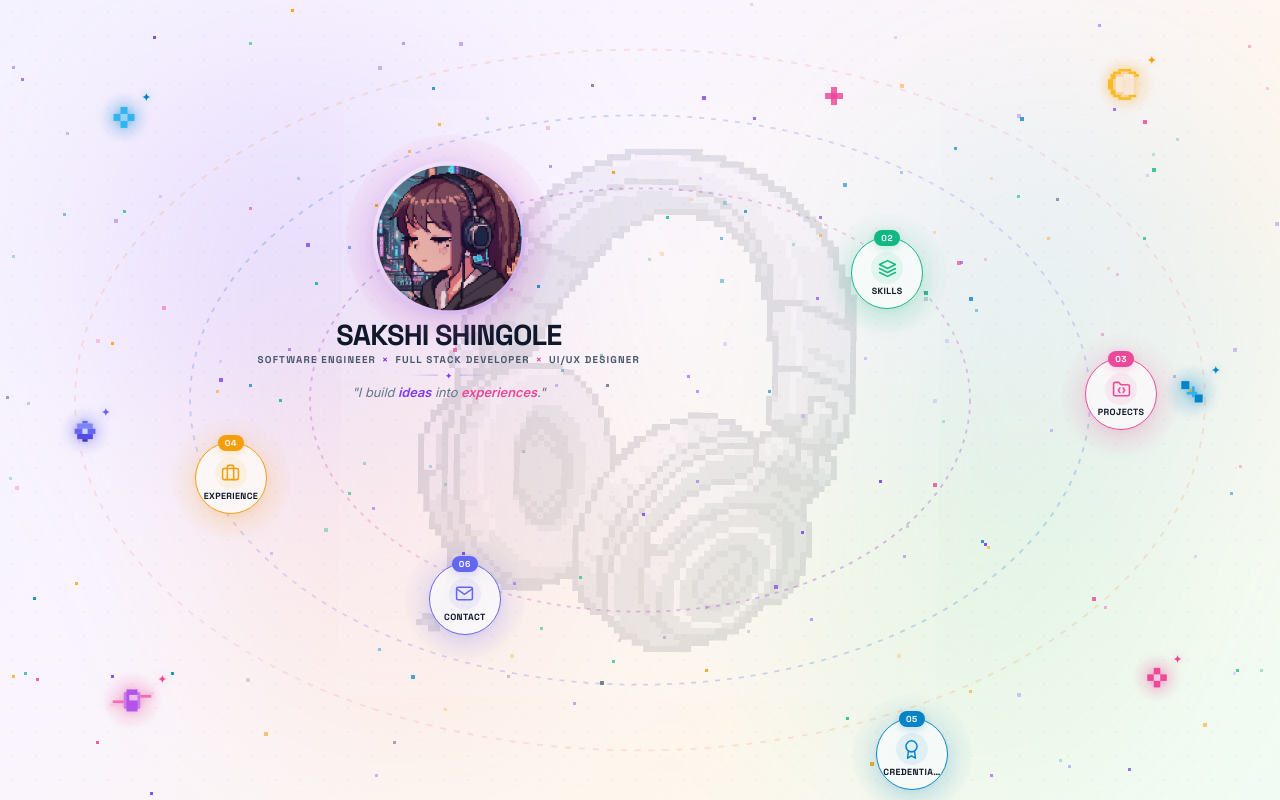
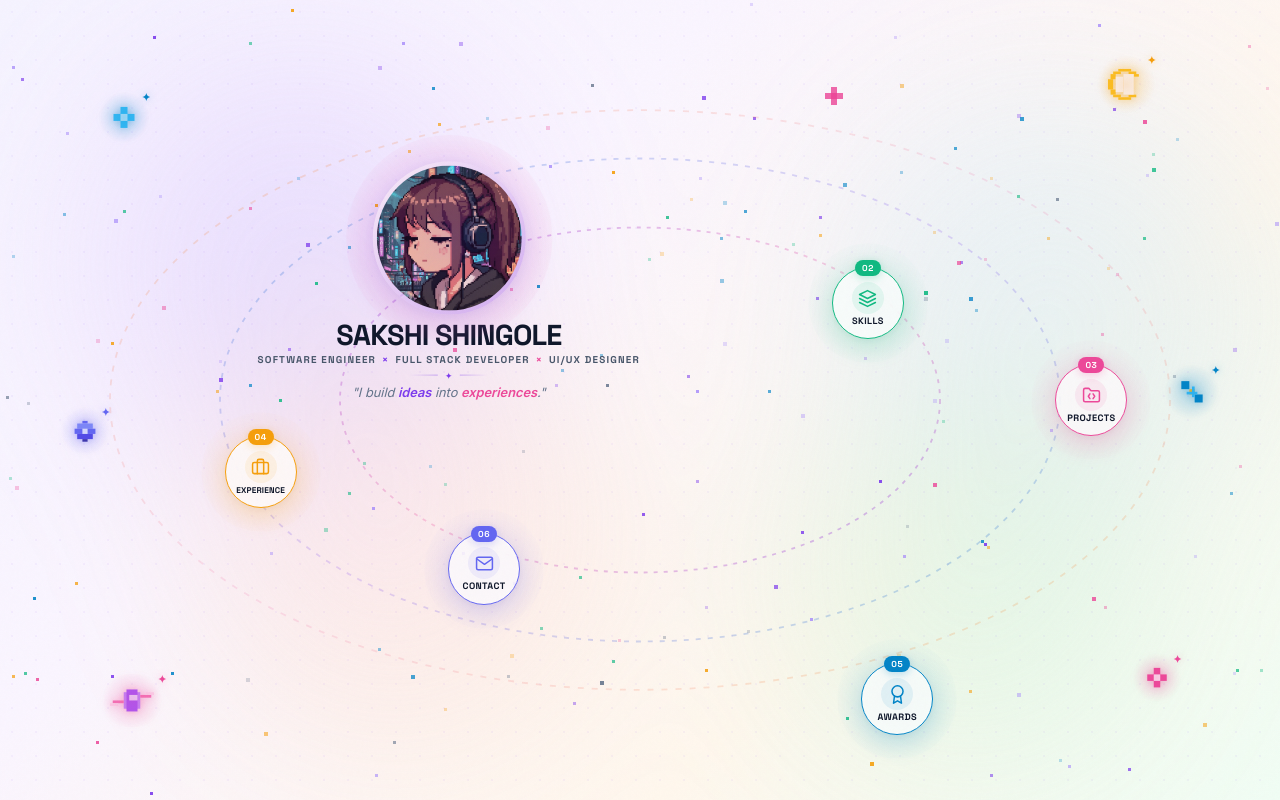
Before and after one commit to sakshi1013-coder/portfolio--hackathon, a Next.js app: page / in a window 1280 px wide. Built offline with nearby package versions, Linux system fonts and the light colour scheme; a web font is replaced by a local one.

Commit message:
fix: resolve node text clipping, optimize orbit radii for viewport fit, and remove background headphone watermark

```diff
--- a/src/components/OrbitHub.tsx
+++ b/src/components/OrbitHub.tsx
@@ -115,7 +115,7 @@ export const PLANETS: PlanetDef[] = [
   {
     id: 'certificates',
     num: '05',
-    shortTitle: 'CREDENTIALS',
+    shortTitle: 'AWARDS',
     titleLines: ['CERTIFICATES &', 'ACHIEVEMENTS'],
     desc: 'Verified AWS credentials, hackathon victories, and academic milestones.',
     href: '/certificates',
@@ -424,16 +424,14 @@ function PlanetNode({
             <span
               style={{
                 fontFamily: 'var(--font-space-grotesk)',
-                fontSize: 'clamp(0.56rem, 0.62vw, 0.68rem)',
+                fontSize: planet.shortTitle.length > 8 ? 'clamp(0.52rem, 0.58vw, 0.64rem)' : 'clamp(0.58rem, 0.64vw, 0.7rem)',
                 fontWeight: 800,
-                letterSpacing: '0.04em',
+                letterSpacing: planet.shortTitle.length > 8 ? '0.02em' : '0.04em',
                 color: '#0F172A',
                 textTransform: 'uppercase',
                 lineHeight: 1,
                 textAlign: 'center',
-                maxWidth: '92%',
-                overflow: 'hidden',
-                textOverflow: 'ellipsis',
+                maxWidth: '96%',
                 whiteSpace: 'nowrap',
               }}
             >
@@ -726,17 +724,17 @@ export default function OrbitHub({ initialSectionId }: { initialSectionId?: stri
   if (!mounted) return null;
   const isMobile = dims.w < 1080;
 
-  const maxAvailableX = (dims.w * 0.5) - 40;
-  const maxAvailableY = (dims.h * 0.5) - 35;
+  const maxAvailableX = (dims.w * 0.5) - 60;
+  const maxAvailableY = (dims.h * 0.5) - 55;
 
-  const r0_x = Math.max(260, Math.min(maxAvailableX * 0.55, 330));
-  const r0_y = Math.max(180, Math.min(maxAvailableY * 0.58, 235));
+  const r0_x = Math.max(220, Math.min(maxAvailableX * 0.52, 300));
+  const r0_y = Math.max(125, Math.min(maxAvailableY * 0.50, 180));
 
-  const r1_x = Math.max(360, Math.min(maxAvailableX * 0.77, 450));
-  const r1_y = Math.max(245, Math.min(maxAvailableY * 0.78, 305));
+  const r1_x = Math.max(320, Math.min(maxAvailableX * 0.73, 420));
+  const r1_y = Math.max(175, Math.min(maxAvailableY * 0.70, 245));
 
-  const r2_x = Math.max(460, Math.min(maxAvailableX * 0.96, 565));
-  const r2_y = Math.max(305, Math.min(maxAvailableY * 0.96, 375));
+  const r2_x = Math.max(420, Math.min(maxAvailableX * 0.92, 530));
+  const r2_y = Math.max(225, Math.min(maxAvailableY * 0.84, 300));
 
   const ringRadii: Array<{ rx: number; ry: number }> = [
     { rx: r0_x, ry: r0_y },
--- a/src/components/PixelUniverseBackground.tsx
+++ b/src/components/PixelUniverseBackground.tsx
@@ -203,8 +203,6 @@ export default function PixelUniverseBackground() {
   const layer1Y = useTransform(smoothMouseY, [0, 1], [-14, 14]);
   const layer2X = useTransform(smoothMouseX, [0, 1], [-26, 26]);
   const layer2Y = useTransform(smoothMouseY, [0, 1], [-20, 20]);
-  const headphoneParallaxX = useTransform(smoothMouseX, [0, 1], [-10, 10]);
-  const headphoneParallaxY = useTransform(smoothMouseY, [0, 1], [-8, 8]);
 
   useEffect(() => {
     const handleMouseMove = (e: MouseEvent) => {
@@ -451,59 +449,6 @@ export default function PixelUniverseBackground() {
         />
       </motion.div>
 
-      {/* ── 3. AUTHENTIC RETRO 8-BIT HEADPHONE WATERMARK SILHOUETTE (10–12% Opacity) ── */}
-      <div
-        style={{
-          position: 'absolute',
-          left: '50%',
-          top: '50%',
-          transform: 'translate(-50%, -50%)',
-          width: 'clamp(480px, 46vw, 680px)',
-          height: 'clamp(480px, 46vw, 680px)',
-          pointerEvents: 'none',
-          zIndex: 1,
-          display: 'flex',
-          alignItems: 'center',
-          justifyContent: 'center',
-        }}
-      >
-        <motion.div
-          style={{
-            x: headphoneParallaxX,
-            y: headphoneParallaxY,
-            width: '100%',
-            height: '100%',
-            display: 'flex',
-            alignItems: 'center',
-            justifyContent: 'center',
-          }}
-          animate={{
-            scale: [1, 1.02, 1],
-            rotate: [-1, 1, -1],
-          }}
-          transition={{
-            duration: 8,
-            repeat: Infinity,
-            ease: 'easeInOut',
-          }}
-        >
-          <img
-            src="/pixel_headphones.png"
-            alt=""
-            style={{
-              width: '100%',
-              height: '100%',
-              objectFit: 'contain',
-              imageRendering: 'pixelated',
-              mixBlendMode: 'multiply',
-              opacity: 0.11,
-              userSelect: 'none',
-              pointerEvents: 'none',
-            }}
-          />
-        </motion.div>
-      </div>
-
       {/* ── 4. HTML5 Canvas: 8-Bit Pixel Starfield & Pixel Shooting Stars ── */}
       <canvas
         ref={canvasRef}
```
